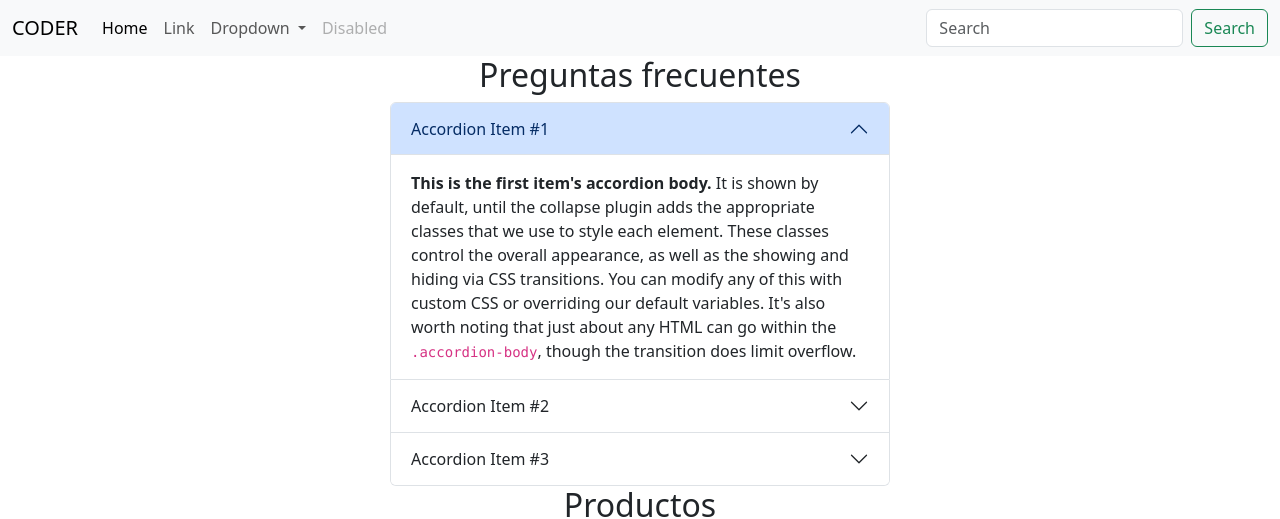
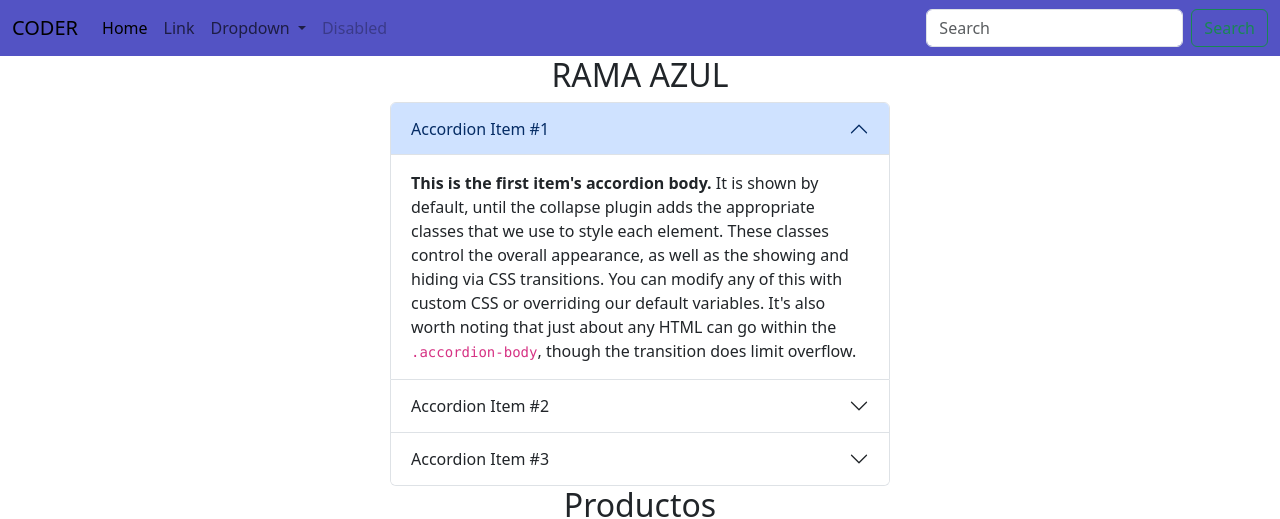
Before and after one commit to lmborlenghi/clase-10-test, a plain HTML site: page index.html in a window 1280 px wide. Shown: the top 519 px of the page. Drawn offline with nearby package versions, Linux system fonts and the light colour scheme.

Commit message:
rama azul

```diff
--- a/css/style.css
+++ b/css/style.css
@@ -17,3 +17,8 @@ h2{
     flex-direction: column;
     justify-content: flex-end;
 }
+
+
+.bg-body-tertiary {
+    background-color: rgb(83, 83, 196) !important;
+}
--- a/index.html
+++ b/index.html
@@ -47,7 +47,7 @@
           </nav>
     </header>
     <main>
-        <h2>Preguntas frecuentes</h2>
+        <h2>RAMA AZUL</h2>
         <div class="accordion div-centrado" id="accordionExample">
             <div class="accordion-item">
               <h2 class="accordion-header">
```
